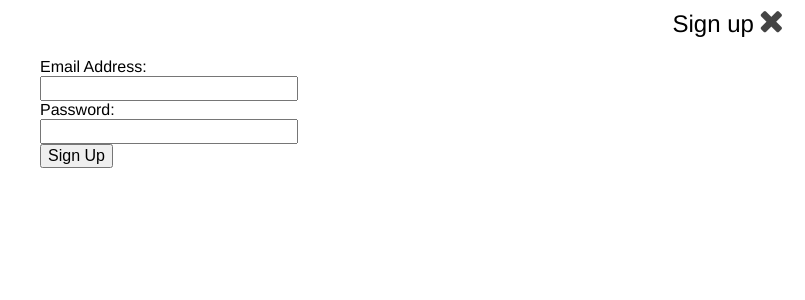
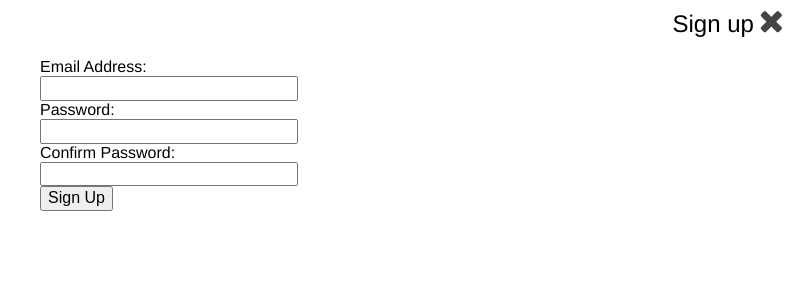
Before and after one commit to dabowheel/displaytime, a Vue app: page /register in a window 1280 px wide. Shown: the top 300 px of the page, without its empty margins (475-1280 px from the left). Built offline with nearby package versions, Linux system fonts and the light colour scheme.

Commit message:
password

```diff
--- a/src/Register.vue
+++ b/src/Register.vue
@@ -2,9 +2,11 @@
   <div id="register">
     <div class="form-group">
       <label>Email Address:</label>
-      <input type='text' class="register-field" v-model='email'/>
+      <input type='text' class="register-field" v-model='email'>
       <label>Password:</label>
-      <input type='password' class="register-field" v-model='password'/>
+      <input type='password' class="register-field" v-model='password'>
+      <label>Confirm Password:</label>
+      <input type='password' class="register-field" v-model='confirmPassword'>
     </div>
     <div class="form-group">
       <button>Sign Up</button>
@@ -17,7 +19,8 @@
     data () {
       return {
         email: "",
-        password: ""
+        password: "",
+        confirmPassword: ""
       }
     }
   };
```
